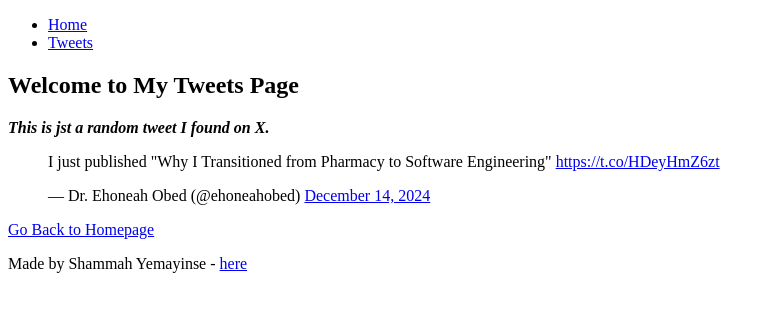
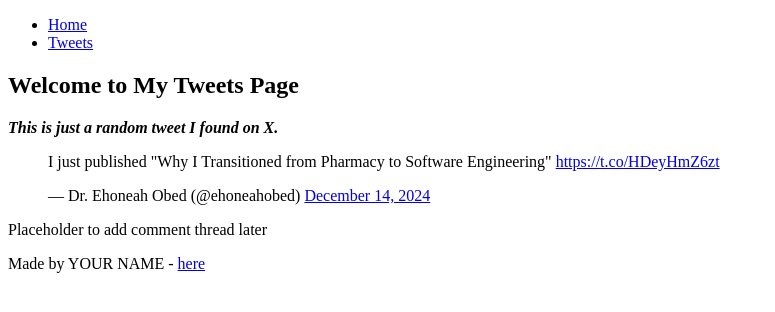
Before and after one commit to Shammah-Yinse/My_First_Portfolio, a plain HTML site: page html_basic/tweets.html in a window 1280 px wide. Shown: the whole page, without its empty margins (0-775 px from the left). Drawn offline with Linux system fonts and the light colour scheme.

Commit message:
Modified

```diff
--- a/html_basic/tweets.html
+++ b/html_basic/tweets.html
@@ -13,29 +13,29 @@
                 <li><a href="tweets.html">Tweets</a></li>
             </ul>
         </header>
+
         <!-- Main -->
         <main>
             <article>
                 <h1>Welcome to My Tweets Page</h1>
-    <p><strong><em>This is jst a random tweet I found on X.</em></strong></p>
+                <p><strong><em>This is just a random tweet I found on X.</em></strong></p>
 
                 <!-- Embedded Tweet -->
-    <blockquote class="twitter-tweet"><p lang="en" dir="ltr">I just published &quot;Why I Transitioned from Pharmacy to Software Engineering&quot;
+                <blockquote class="twitter-tweet">
+                    <p lang="en" dir="ltr">I just published &quot;Why I Transitioned from Pharmacy to Software Engineering&quot;
                         <a href="https://t.co/HDeyHmZ6zt">https://t.co/HDeyHmZ6zt</a></p>&mdash; Dr. Ehoneah Obed (@ehoneahobed)
                         <a href="https://twitter.com/ehoneahobed/status/1867954190888391035?ref_src=twsrc%5Etfw">December 14, 2024</a>
-    </blockquote> <script async src="https://platform.twitter.com/widgets.js" charset="utf-8"></script>
-
-
+                </blockquote>
+                <script async src="https://platform.twitter.com/widgets.js" charset="utf-8"></script>
             </article>
             <aside>
-    <!-- Link to Homepage -->
-    <p><a href="index.html">Go Back to Homepage</a></p>
+                <p>Placeholder to add comment thread later</p>
             </aside>
         </main>
 
         <!-- Footer -->
         <footer>
-<p>Made by Shammah Yemayinse - <a href="https://yourlink.com" target="_blank">here</a></p>
+            <p>Made by YOUR NAME - <a href="https://yourlink.com" target="_blank">here</a></p>
         </footer>
     </body>
 </html>
```
Lines whose indentation alone changed are shown as unchanged.
